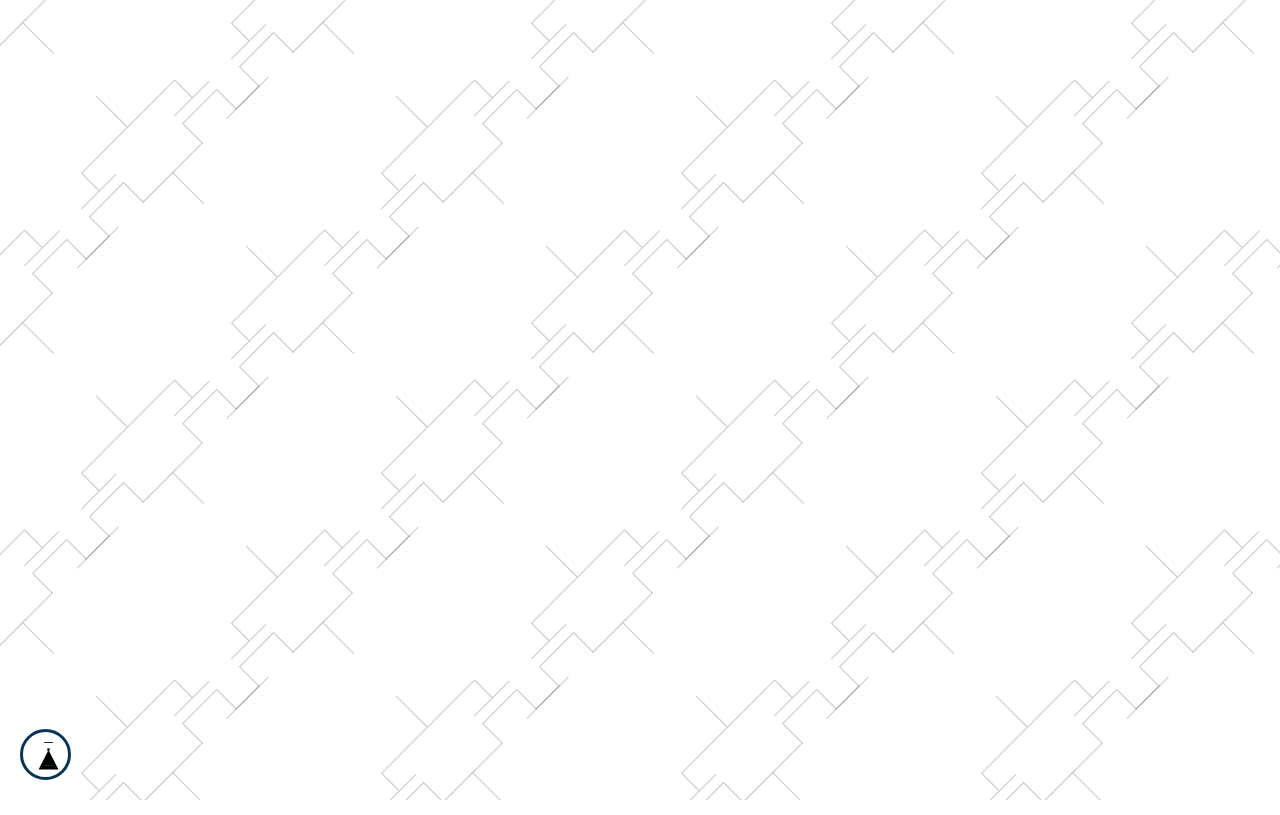
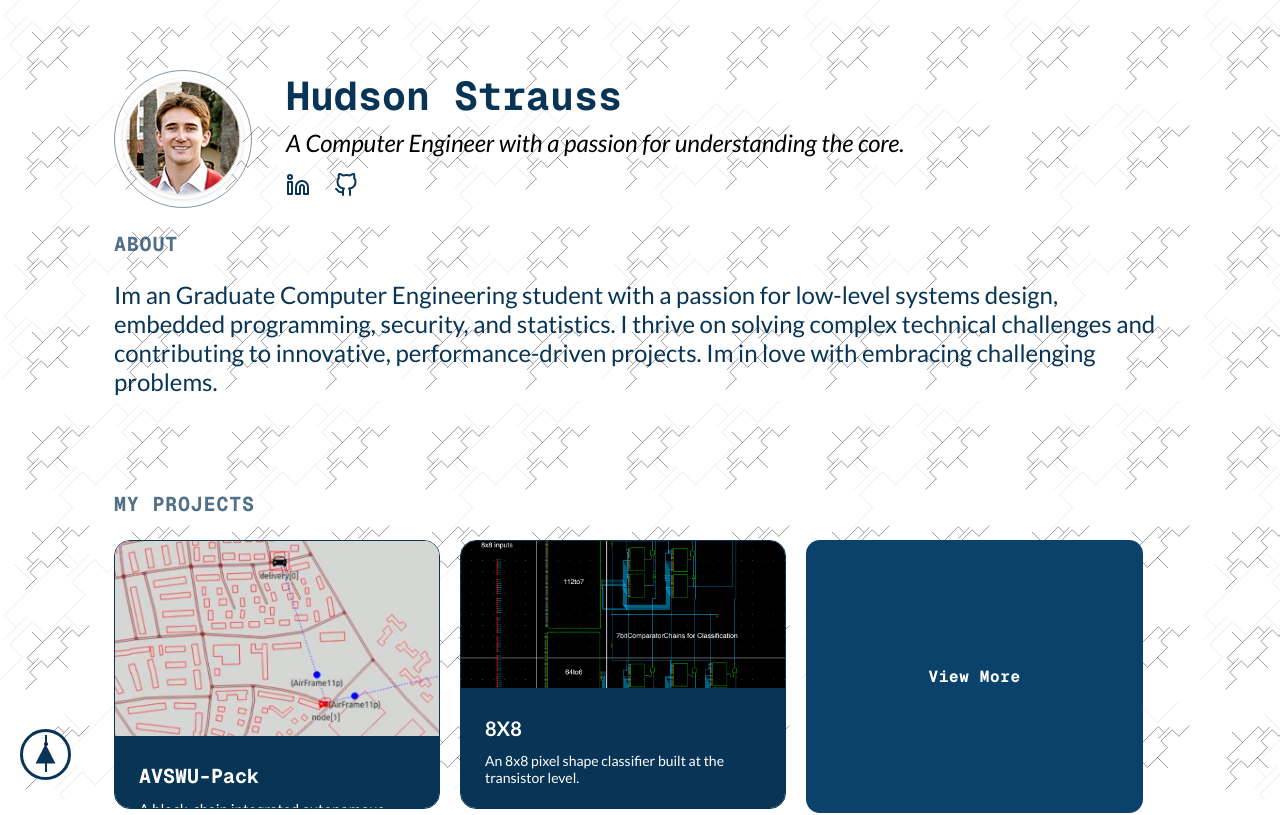
Before and after one commit to Hstrauss1/MyWebsite, a Next.js app: page / in a window 1280 px wide. Shown: the top 815 px of the page. Built offline with nearby package versions, Linux system fonts and the light colour scheme; a web font is replaced by a local one.

Commit message:
major fix

```diff
--- a/app/globals.css
+++ b/app/globals.css
@@ -194,7 +194,7 @@
   display: flex;
   width: 326px;
   height: 269px;
-  padding: 0px 1px;
+  padding: 0px 0px;
   flex-direction: column;
   align-items: center;
   border-radius: 16px;
@@ -233,6 +233,7 @@
   flex-direction: column;
   align-items: center;
   gap: 8px;
+  height: 45%;
   align-self: stretch;
   background: var(--border-color);
 }
@@ -446,6 +447,7 @@
   border-radius: 50%;
   border: 3px solid #083556;
   background: #ffffff;
+  color: #083556;
   cursor: pointer;
   display: flex;
   align-items: center;
@@ -469,39 +471,42 @@
 }
 
 .theme-dot {
-  width: 3px;
-  height: 3px;
+  width: 4px;
+  height: 4px;
   border-radius: 50%;
-  background: #083556;
+  background: #1a0856;
 }
 
 .theme-line-top {
-  width: 9px;
-  height: 1px;
+  width: 1.5px;
+  height: 9px;
   background: #083556;
 }
 
 .theme-line-bottom {
-  width: 9px;
-  height: 1px;
+  width: 1.5px;
+  height: 9px;
   background: #083556;
 }
 
 /* Dark theme toggle styles */
 [data-theme="dark"] .theme-toggle {
   border: 3px solid #a2d55d;
-  background: transparent;
+
+  background: #083556;
 }
 
 [data-theme="dark"] .theme-icon {
   fill: #a2d55d;
 }
-
+[data-theme="dark"] .theme-dummy {
+  background: #a2d55d;
+}
 [data-theme="dark"] .theme-dot {
-  background: #560809;
+  background: #ff0004;
   border: 1px solid #ff0004;
-  width: 3px;
-  height: 3px;
+  width: 4px;
+  height: 4px;
 }
 
 [data-theme="dark"] .theme-line-top {
--- a/app/page.tsx
+++ b/app/page.tsx
@@ -5,7 +5,8 @@
 export default function Home() {
   return (
     <>
-      <Background />
+      <Background>
+        {" "}
         <div className="backgroundcontainer relative min-h-screen bg-transparent overflow-visible">
           <ThemeToggle />
           <div className="py-12">
@@ -22,7 +23,8 @@
                 <div className="header-info">
                   <h1 className="main-title">Hudson Strauss</h1>
                   <p className="subtitle">
-                  A Computer Engineer with a passion for understanding the core.
+                    A Computer Engineer with a passion for understanding the{" "}
+                    <em>core</em>.
                   </p>
                   <div className="social-links">
                     <a
@@ -96,9 +98,9 @@
                 <div className="about-content">
                   Im an Graduate Computer Engineering student with a passion for
                   low-level systems design, embedded programming, security, and
-                statistics. I thrive on solving complex technical challenges and
-                contributing to innovative, performance-driven projects. Im in
-                love with embracing challenging problems.
+                  statistics. I thrive on solving complex technical challenges
+                  and contributing to innovative, performance-driven projects.
+                  Im in love with embracing challenging problems.
                 </div>
               </div>
 
@@ -110,22 +112,22 @@
                   <Link href="/projects/avswu-pack" className="project-card">
                     <div
                       style={{
-                      width: "159px",
-                      height: "155px",
-                      background:
-                        "linear-gradient(135deg,rgb(255, 255, 255) 0%,rgb(255, 255, 255) 100%)",
+                        width: "100%",
+                        height: "200px", // Or any fixed height
+                        backgroundColor: "#D5D7D4", // Or whatever color suits your design
                         display: "flex",
                         alignItems: "center",
                         justifyContent: "center",
                       }}
                     >
                       <img
-                      src="/projects/av_green_s.png" /* ← path to your image */
-                      alt="Car"
+                        src="/projects/av_green_s.png"
+                        alt="AVSWU-Pack Project"
                         style={{
-                        width: "100%",
-                        height: "100%",
+                          maxWidth: "100%",
+                          maxHeight: "100%",
                           objectFit: "contain",
+                          display: "block",
                         }}
                       />
                     </div>
@@ -188,10 +190,11 @@
               <div className="section">
                 <h2 className="section-title">RELEVANT COURSEWORK</h2>
                 <div className="coursework-content">
-                Computer Architecture, Compilers, Digital IC Design, Artificial
-                Intelligence, Data Science and Machine Learning, Computer
-                Graphics, Computer Networks, Embedded Systems, Circuits,
-                Physics, Probability and Statistics, Data-Structures and Algos.
+                  Computer Architecture, Compilers, Digital IC Design,
+                  Artificial Intelligence, Data Science and Machine Learning,
+                  Computer Graphics, Computer Networks, Embedded Systems,
+                  Circuits, Physics, Probability and Statistics, Data-Structures
+                  and Algos.
                 </div>
               </div>
             </div>
@@ -235,6 +238,7 @@
             </div>
           </div>
         </div>
+      </Background>
     </>
   );
 }
--- a/components/ThemeToggle.tsx
+++ b/components/ThemeToggle.tsx
@@ -40,13 +40,19 @@
         viewBox="0 0 21 20"
         fill="none"
         xmlns="http://www.w3.org/2000/svg"
-        style={{ position: "absolute", left: "15px", top: "18px" }}
+        style={{ position: "absolute", left: "12px", top: "12px" }}
       >
+        <defs>
+          <linearGradient id="triangleGradient" x1="0" y1="1" x2="0" y2="0">
+            <stop offset="0%" stopColor="#a2d55d" />
+            <stop offset="100%" stopColor="#ff0000" />
+          </linearGradient>
+        </defs>
         {isDark ? (
           <path
             d="M19.6426 19H1.35742L10.5 1.09863L19.6426 19Z"
-            fill="currentColor"
-            stroke="currentColor"
+            fill="url(#triangleGradient)"
+            stroke="url(#triangleGradient)"
           />
         ) : (
           <path d="M10.5 0L20.4593 19.5H0.540708L10.5 0Z" fill="currentColor" />
@@ -54,15 +60,15 @@
       </svg>
       <div
         className="theme-dot"
-        style={{ position: "absolute", left: "24px", top: "16px" }}
+        style={{ position: "absolute", left: "20.8px", top: "10px" }}
       ></div>
       <div
         className="theme-line-top"
-        style={{ position: "absolute", left: "21px", top: "10px" }}
+        style={{ position: "absolute", left: "22px", top: "3px" }}
       ></div>
       <div
         className="theme-line-bottom"
-        style={{ position: "absolute", left: "21px", top: "33px" }}
+        style={{ position: "absolute", left: "22px", top: "31px" }}
       ></div>
     </button>
   );
--- a/components/background.tsx
+++ b/components/background.tsx
@@ -1,80 +1,58 @@
+/* components/Background.tsx */
 "use client";
 
-import { useEffect, useState } from "react";
+import { useEffect, useState, ReactNode } from "react";
 
 const TILE = 300;
 
-export default function Background() {
+type Props = { children: ReactNode };
+
+export default function Background({ children }: Props) {
   const [theme, setTheme] = useState<"light" | "dark">("light");
-  const [dimensions, setDimensions] = useState({ width: 1920, height: 1080 });
 
-  // Track window size to apply correct SVG viewBox
+  /* sync with <html data-theme> */
   useEffect(() => {
-    const updateSize = () =>
-      setDimensions({ width: window.innerWidth, height: window.innerHeight });
-
-    updateSize();
-    window.addEventListener("resize", updateSize);
-    return () => window.removeEventListener("resize", updateSize);
-  }, []);
-
-  // Track theme toggle
-  useEffect(() => {
-    const syncTheme = () =>
+    const sync = () =>
       setTheme(
         (document.documentElement.getAttribute("data-theme") as
-          | "light"
-          | "dark") ?? "light"
+          | "dark"
+          | "light") ?? "light"
       );
 
-    syncTheme();
-    const mo = new MutationObserver(syncTheme);
+    sync();
+    const mo = new MutationObserver(sync);
     mo.observe(document.documentElement, {
       attributes: true,
       attributeFilter: ["data-theme"],
     });
-
     return () => mo.disconnect();
   }, []);
 
   const img =
     theme === "dark" ? "/images/dark-pattern.svg" : "/images/pattern.svg";
 
+  /* build the CSS string once per theme change */
+  const css = `
+    body::before {
+      content: "";
+      position: fixed;
+      inset: 0;
+      z-index: -1;
+      pointer-events: none;
+      background-image: url(${img}), url(${img});
+      background-size: ${200}px ${TILE}px;
+      background-position: 0 0, ${TILE / 2}px ${TILE / 2}px;
+      background-repeat: repeat;
+      opacity: .1;
+    }
+  `;
+
   return (
-    <svg
-      className="fixed inset-0 -z-50 pointer-events-none block"
-      xmlns="http://www.w3.org/2000/svg"
-      width="100%"
-      height="100%"
-      viewBox={`0 0 ${dimensions.width} ${dimensions.height}`}
-      preserveAspectRatio="none"
-    >
-      <defs>
-        <pattern
-          id="hex0"
-          patternUnits="userSpaceOnUse"
-          width={TILE}
-          height={TILE}
-        >
-          <image href={img} width={TILE} height={TILE} />
-        </pattern>
-        <pattern
-          id="hexShift"
-          patternUnits="userSpaceOnUse"
-          width={TILE}
-          height={TILE}
-          patternTransform={`translate(${TILE / 2} ${TILE / 2})`}
-        >
-          <image href={img} width={TILE} height={TILE} />
-        </pattern>
-      </defs>
-      <rect width="100%" height="100%" fill="url(#hex0)" fillOpacity="0.2" />
-      <rect
-        width="100%"
-        height="100%"
-        fill="url(#hexShift)"
-        fillOpacity="0.2"
-      />
-    </svg>
+    <>
+      {/* inject the background-painting rule */}
+      <style dangerouslySetInnerHTML={{ __html: css }} />
+      {/* relay whatever was placed between <Background>…</Background> */}
+      {children}
+    </>
   );
 }
```
Also changed, not shown: app/projects/8x8/page.tsx (+7 -4 lines), app/projects/avswu-pack/page.tsx (+17 -13 lines), app/projects/page.tsx (+11 -2 lines), app/projects/sample/page.tsx (+8 -4 lines), public/projects/av_green_s.png. Lines whose indentation alone changed are shown as unchanged.
